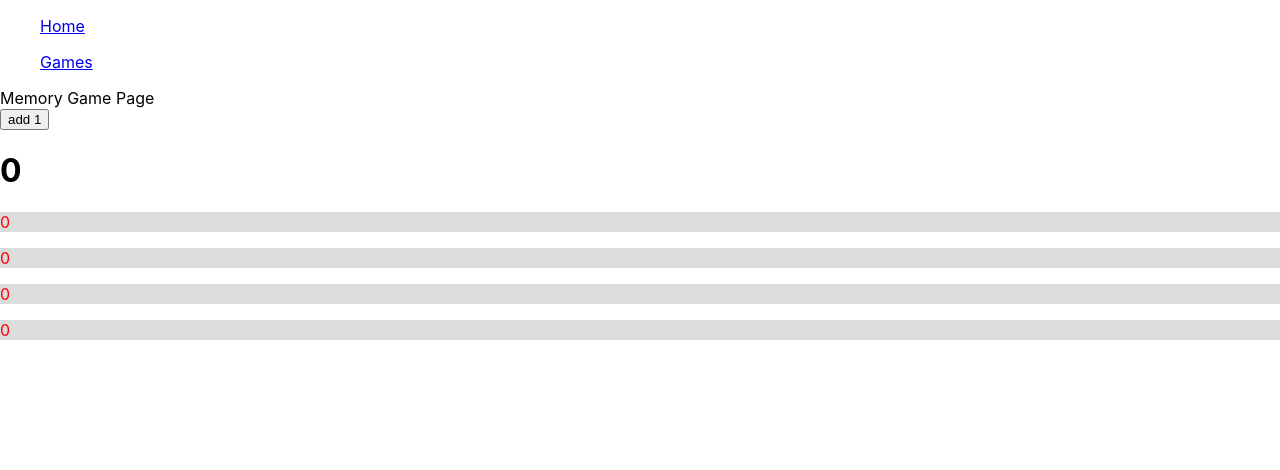
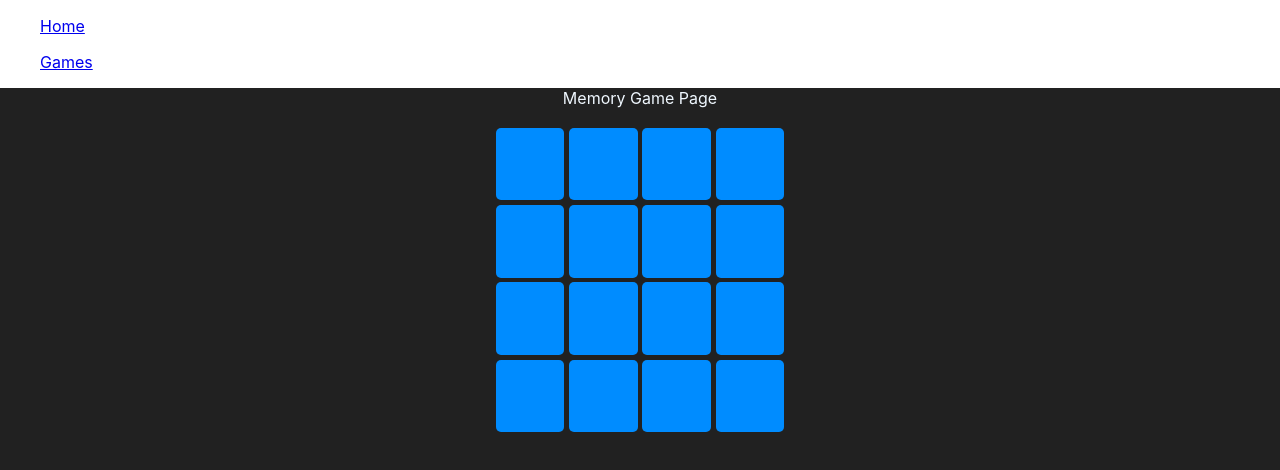
Before and after one commit to Seraphits/game-design-class, a React (Create React App) app: page /games/memory in a window 1280 px wide. Shown: the top 470 px of the page. Built offline with nearby package versions, Linux system fonts and the light colour scheme.

Commit message:
Memory game

```diff
--- a/src/App.js
+++ b/src/App.js
@@ -1,8 +1,8 @@
 import React from 'react'
 import { Route, Switch } from 'react-router-dom'
-import FlashCard from './Game/FlashCards/FlashCardsPage'
-import FloppyBird from './Game/FloppyBird'
-import MemoryGamePage from './Game/Memory/MemoryGamePage'
+import FlashCard from './Game/FlashCards/001/FlashCardsPage'
+import FloppyBird from './Game/FloppyBird/001/FloppyBird'
+import MemoryGamePage from './Game/Memory/001/MemoryGamePage'
 import Header from './Layout/Header'
 import GamesList from './Pages/GamesList'
 import Home from './Pages/Home'
--- /dev/null
+++ b/src/Game/Memory/001/Card.js
@@ -0,0 +1,14 @@
+import React from 'react'
+// import Cards from './Cards'
+import "./Styled.css"
+
+export default function Card({ card, index, clickhandler }) {
+
+  // const cardClassName = card.status ? 'active' : ''
+
+  return (
+    <div className={`card ${card.status}`} onClick={() => clickhandler(index)}>
+      <img src={card.img} alt={card.name} />
+    </div>
+  );
+}
--- /dev/null
+++ b/src/Game/Memory/001/Cards.js
@@ -0,0 +1,89 @@
+import React, { useRef, useState } from "react";
+import styled from "styled-components";
+import Card from "./Card";
+
+export default function Cards() {
+  const [cards, setCards] = useState([
+      { id: 0, name: "A", status: "", img: "/Metal/letter_A.png" },
+      { id: 1, name: "B", status: "", img: "/Metal/letter_B.png" },
+      { id: 2, name: "C", status: "", img: "/Metal/letter_C.png" },
+      { id: 3, name: "D", status: "", img: "/Metal/letter_D.png" },
+      { id: 4, name: "E", status: "", img: "/Metal/letter_E.png" },
+      { id: 5, name: "F", status: "", img: "/Metal/letter_F.png" },
+      { id: 6, name: "G", status: "", img: "/Metal/letter_G.png" },
+      { id: 7, name: "H", status: "", img: "/Metal/letter_H.png" },
+      { id: 0, name: "A", status: "", img: "/Metal/letter_A.png" },
+      { id: 1, name: "B", status: "", img: "/Metal/letter_B.png" },
+      { id: 2, name: "C", status: "", img: "/Metal/letter_C.png" },
+      { id: 3, name: "D", status: "", img: "/Metal/letter_D.png" },
+      { id: 4, name: "E", status: "", img: "/Metal/letter_E.png" },
+      { id: 5, name: "F", status: "", img: "/Metal/letter_F.png" },
+      { id: 6, name: "G", status: "", img: "/Metal/letter_G.png" },
+      { id: 7, name: "H", status: "", img: "/Metal/letter_H.png" },
+    ].sort(() => Math.random() - .5))
+
+    const [previousCardState, setPreviousCardState] = useState(-1)
+    const previousIndex = useRef(-1)
+
+    const matchCheck = (currentCard) => {
+        if(cards[currentCard].id === cards[previousCardState].id){
+            cards[previousCardState].status = 'active matched'
+            cards[currentCard].status = 'active matched'
+            setPreviousCardState(-1)
+        }else{
+            cards[currentCard].status = 'active'
+            setCards([...cards])
+            setTimeout(() => {
+                setPreviousCardState(-1)
+                cards[currentCard].status = 'unmatch'
+                cards[previousCardState].status = 'unmatch'
+                setCards([...cards])
+            }, 1000);
+        }
+    }
+
+    const clickhandler = (index) => {
+
+        if(index !== previousIndex.current){
+            if(cards[index].status === 'active matched'){
+                alert('already matched')
+            }else{
+                if(previousCardState === -1){
+                    previousIndex.current = index
+                    cards[index].status = 'active'
+                    setCards([...cards])
+                    setPreviousCardState(index)
+                }else{
+                    matchCheck(index)
+                    previousIndex.current = -1
+                }
+            }
+        }else{
+            alert('card currently seleted')
+        }
+
+    }
+
+    return (
+      <Container>
+        { cards.map((card, index) => {
+            return <Card key={index} card={card} index={index} clickhandler={clickhandler} />
+        })}
+      </Container>
+    );
+}
+
+
+
+const Container = styled.div`
+  margin: 0 auto;
+  width: 90%;
+  height: 90%;
+  max-width: 18rem;
+  height: 18rem;
+
+  display: grid;
+  grid-template-columns: repeat(4, 1fr);
+  grid-template-rows: repeat(4, 1fr);
+  gap: 0.3rem;
+`;
--- /dev/null
+++ b/src/Game/Memory/001/MemoryGamePage.js
@@ -0,0 +1,32 @@
+import React from 'react'
+import Cards from './Cards'
+import styled from 'styled-components'
+
+
+const MemoryGamePage = () => {
+  return (
+    <Page>
+      <Heading1>Memory Game Page</Heading1>
+      <br></br>
+      <Cards/>
+    </Page>
+  )
+}
+
+export default MemoryGamePage
+
+
+const Page = styled.div`
+  background-color: rgb(33, 33, 33);
+  height: 100vh;
+
+  margin: 0 auto;
+  padding: 0 auto;
+`;
+const Heading1 = styled.div`
+  text-align: center;
+  color: aliceblue;
+`;
+
+
+// Follows https://www.youtube.com/watch?v=c16KLlM3ZNw
--- /dev/null
+++ b/src/Game/Memory/001/Styled.css
@@ -0,0 +1,47 @@
+.card{
+  background-color: rgb(0, 140, 255);
+  border-radius: 5px;
+
+  animation: 2s hideCard linear;
+}
+
+img{
+  width: 100%;
+  height: 100%;
+  border-radius: 5px;
+  /* transform: scale(0); */
+  opacity: 0;
+  animation: 2s hideImage linear;
+}
+
+
+
+.card.active{
+  transform: rotateY(0);
+}
+
+.card.active img{
+  opacity: 1;
+}
+
+.unmatch{
+    background-color: rgb(240, 28, 28);
+    border-radius: 5px;
+    animation: 2s hideCard linear;
+}
+
+@keyframes hideCard {
+  0%, 70%{
+    transform: rotateX(0deg);
+  }100%{
+    transform: rotateX(180deg);
+  }
+}
+
+@keyframes hideImage {
+  0%, 84%{
+    opacity: 1;
+  }85%{
+    opacity: 0;
+  }
+}
--- a/src/Game/Memory/MemoryGamePage.js
+++ /dev/null
@@ -1,34 +0,0 @@
-import React, { useState } from 'react'
-import styled from 'styled-components'
-
-
-const MemoryGamePage = () => {
-  const [state, setState] = useState(0)
-  return (
-    <div>
-      Memory Game Page
-      <br></br>
-      <button onClick={() => setState(state + 1)}>add 1</button>
-      <h1>{state}</h1>
-      <Kid state={state}/>
-      <Kid state={state}/>
-      <Kid state={state}/>
-      <Kid state={state}/>
-    </div>
-  )
-}
-
-export default MemoryGamePage
-
-function Kid({state}){
-  return(
-    <Box>
-      <p>{state}</p>
-    </Box>
-  )
-}
-const Box = styled.div`
-
-  color: red;
-  background-color: gainsboro;
-`;
--- a/src/Pages/GamesList.js
+++ b/src/Pages/GamesList.js
@@ -8,12 +8,12 @@ const GamesList = () => {
       Game List
       Game that are done
       <Grid>
-        <Link to='/games/floppybird'>Floppy Bird 9/9/2020</Link>
+        <Link to='/games/memory'>Memory Game 9/10/2022</Link>
+        <Link to='/games/floppybird'>Floppy Bird 9/9/2022</Link>
       </Grid>
       Game that are being worked on
       <Grid>
         <Link to='/games/flashcards'>Flash Cards</Link>
-        <Link to='/games/memory'>Memory Game</Link>
       </Grid>
     </div>
   )
```
Also changed, not shown: src/Game/FlashCards/001/FlashCard.js (renamed from src/Game/FlashCards/FlashCard.js), src/Game/FlashCards/001/FlashCardList.js (renamed from src/Game/FlashCards/FlashCardList.js), src/Game/FlashCards/001/FlashCardsPage.js (renamed from src/Game/FlashCards/FlashCardsPage.js), src/Game/FloppyBird/001/FloppyBird.js (renamed from src/Game/FloppyBird.js).
